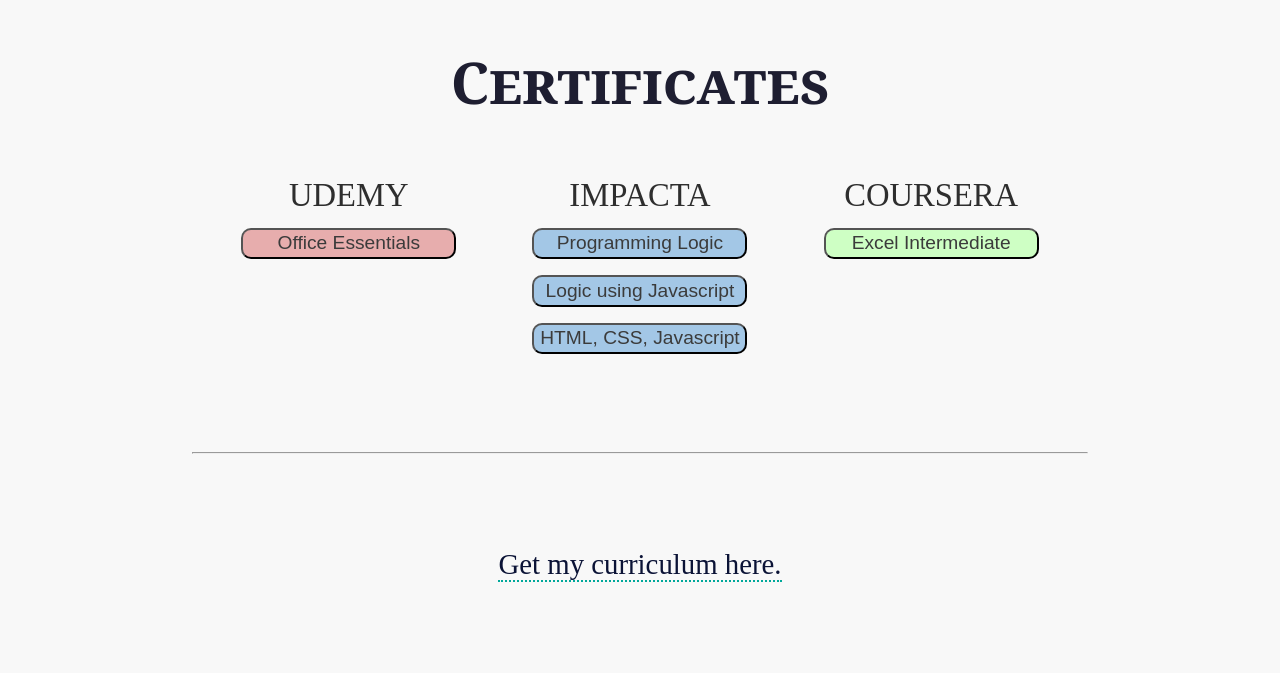
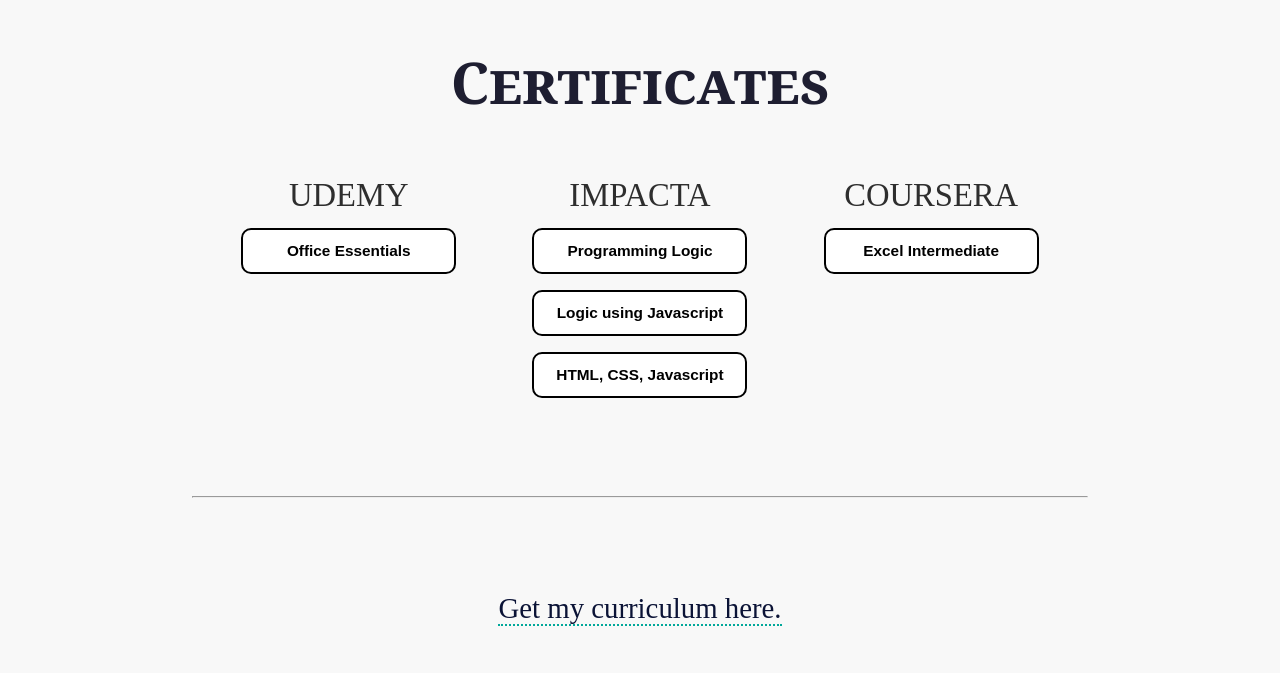
Before and after one commit to VictorHugoZB/Project-Me, a plain HTML site: page index.html in a window 1280 px wide. Shown: the part 2616-3289 px from the top of the page. Drawn offline with nearby package versions, Linux system fonts and the light colour scheme; files whose address does not match are found by name.

Commit message:
Pequenas mudanças no visual

```diff
--- a/css/estilo.css
+++ b/css/estilo.css
@@ -183,16 +183,6 @@ thead tr{
 .dp-block{
     display: block;
 }
-.blue{
-    background-color:rgb(163, 199, 230);
-    background-blend-mode: darken;
-}
-.red{
-    background-color: rgb(231, 173, 173);
-}
-.green{
-    background-color: rgb(206, 255, 196);
-}
 .header-main-div{
     display: flex;
     align-items: center;
@@ -211,13 +201,17 @@ thead tr{
 .btn{
     padding: 1%;
     border-radius: 10px;
-    font-size: 1em;
+    font-size: .8em;
+    height: 3em;
     width: 80%;
     margin: 3% auto;
-    color: rgb(59, 59, 59);
+    font-weight: bold;
+    background-color: white;
+    border: 2px black solid;
+    color: rgb(0, 0, 0);
 }
 .pressed{
-    box-shadow: 0 0 15px rgb(0, 0, 0);
+    box-shadow: 0 0 10px rgb(0, 0, 0);
     border: 2px rgb(0, 0, 0) solid;
     color: rgb(0, 0, 0);
 }
@@ -230,7 +224,7 @@ thead tr{
 #certificate img{
     width: 75%;
     margin: 2% auto;
-    box-shadow: 0 0 30px black;
+    box-shadow: 0 0 20px rgb(30, 30, 49);
     border-radius: 20px;
 }
 #certificate a{
--- a/index.html
+++ b/index.html
@@ -95,17 +95,17 @@
                 <div class="master" id="c-div">
                     <div id="c-udemy">
                         <p>UDEMY</p>
-                        <button class="btn red" id="udemy-c1">Office Essentials</button>
+                        <button class="btn" id="udemy-c1">Office Essentials</button>
                     </div>
                     <div id="c-impacta">
                         <p>IMPACTA</p>
-                        <button class="btn blue" id="impacta-c1">Programming Logic</button>
-                        <button class="btn blue" id="impacta-c1">Logic using Javascript</button>
-                        <button class="btn blue" id="impacta-c1">HTML, CSS, Javascript</button>
+                        <button class="btn" id="impacta-c1">Programming Logic</button>
+                        <button class="btn" id="impacta-c1">Logic using Javascript</button>
+                        <button class="btn" id="impacta-c1">HTML, CSS, Javascript</button>
                     </div>
                     <div id="c-coursera">
                         <p>COURSERA</p>
-                        <button class="btn green" id="coursera-c1">Excel Intermediate</button>
+                        <button class="btn" id="coursera-c1">Excel Intermediate</button>
                     </div>
                 </div>
                 <div id="certificate">
```
Also changed, not shown: javascript/control.js (+6 -1 lines).
